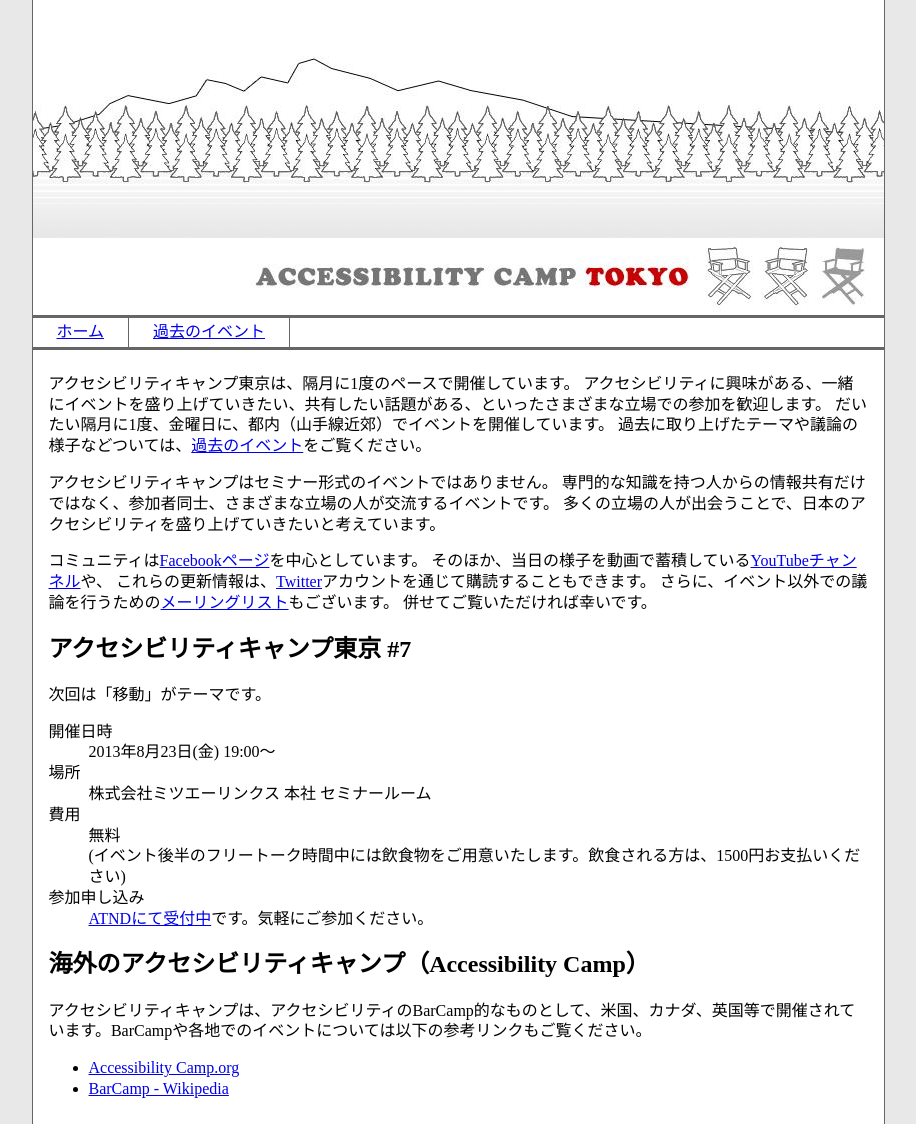
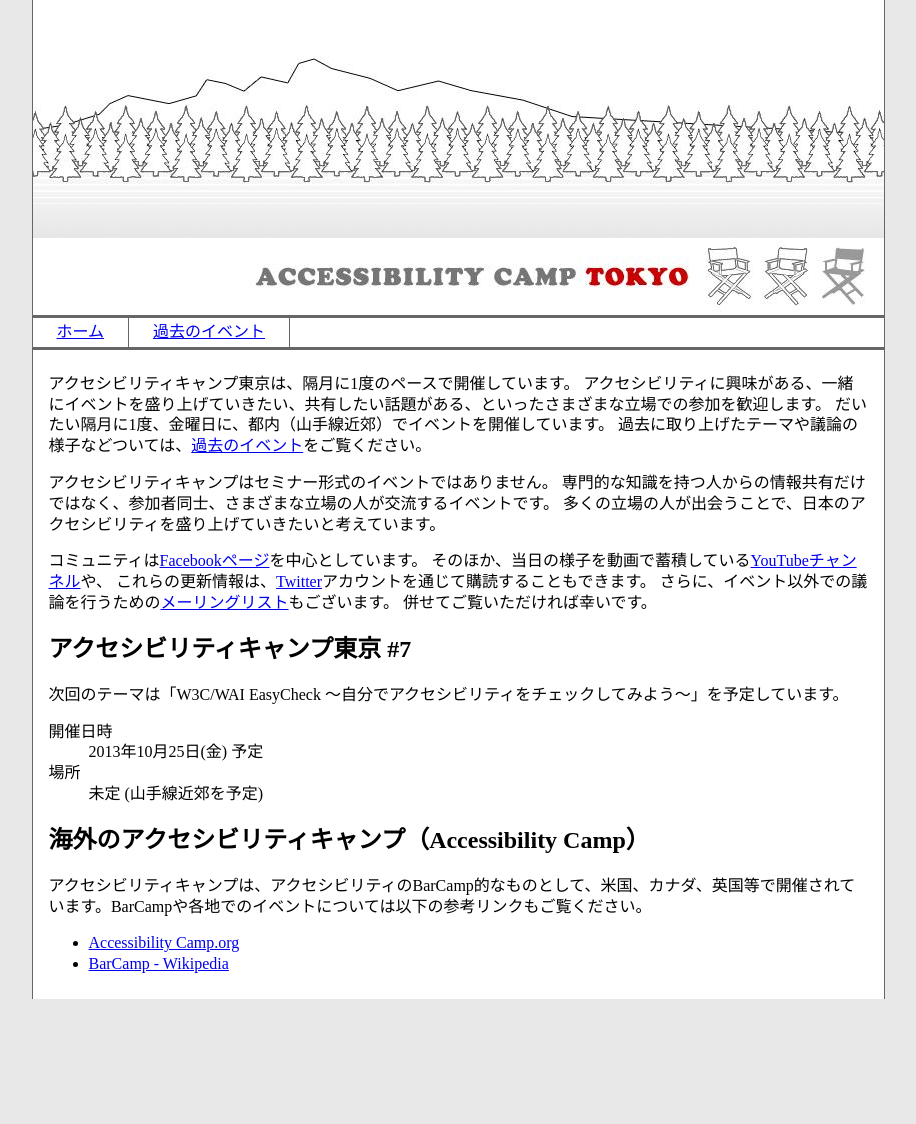
Before and after one commit to a11ytokyo/a11ytokyo.github.io, a Jekyll site: the page built from index.md, in a window 1280 px wide. Shown: the whole page, without its empty margins (182-1098 px from the left). Built offline with Jekyll 4.4.1, drawn with Linux system fonts in a browser that asks for light colours; after the commit the page ends 999 px from its top, so only the background shows below that.

Commit message:
第8回に関する情報を追加

```diff
--- a/index.md
+++ b/index.md
@@ -20,20 +20,13 @@ layout: common
 
 # アクセシビリティキャンプ東京 #7	{#schedule}
 
-次回は「移動」がテーマです。
+次回のテーマは「W3C/WAI EasyCheck ～自分でアクセシビリティをチェックしてみよう～」を予定しています。
 
 開催日時
-:   2013年8月23日(金) 19:00〜
+:   2013年10月25日(金) 予定
 
 場所
-:   株式会社ミツエーリンクス 本社 セミナールーム
-
-費用
-:   無料
-:   (イベント後半のフリートーク時間中には飲食物をご用意いたします。飲食される方は、1500円お支払いください)
-
-参加申し込み
-:   [ATNDにて受付中](http://atnd.org/event/E0018357)です。気軽にご参加ください。
+:   未定 (山手線近郊を予定)
 
 
 # 海外のアクセシビリティキャンプ（Accessibility Camp）	{#barcamp}
```
Also changed, not shown: event.md (+12 -0 lines).
